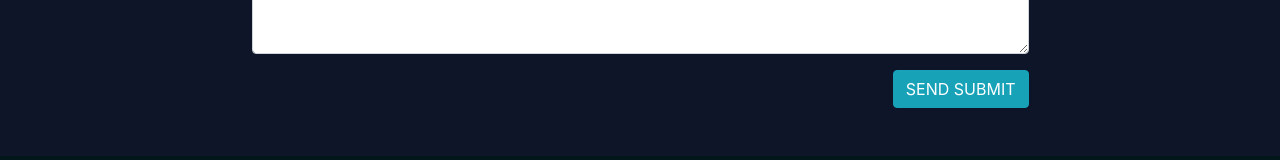
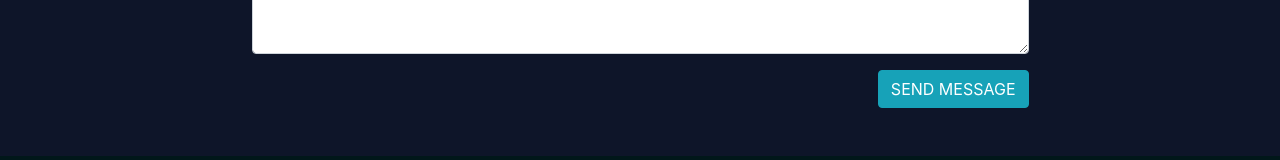
Before and after one commit to rjmahfuztech/mahfuz-portfolio, a React (Create React App) app: page /contact in a window 1280 px wide. Shown: the part 550-710 px from the top of the page. Built offline with nearby package versions, Linux system fonts and the light colour scheme.

Commit message:
finished

```diff
--- a/src/components/Contact/Contact.js
+++ b/src/components/Contact/Contact.js
@@ -20,7 +20,7 @@ const Contact = () => {
                         <textarea name="" id="" className="form-control" rows="8" placeholder="Enter message here" required></textarea>
                     </div>
                     <div className="text-right">
-                        <button type="submit" class="btn btn-info">SEND SUBMIT</button>
+                        <button type="submit" class="btn btn-info">SEND MESSAGE</button>
                     </div>
                 </form>
             </div>
```
